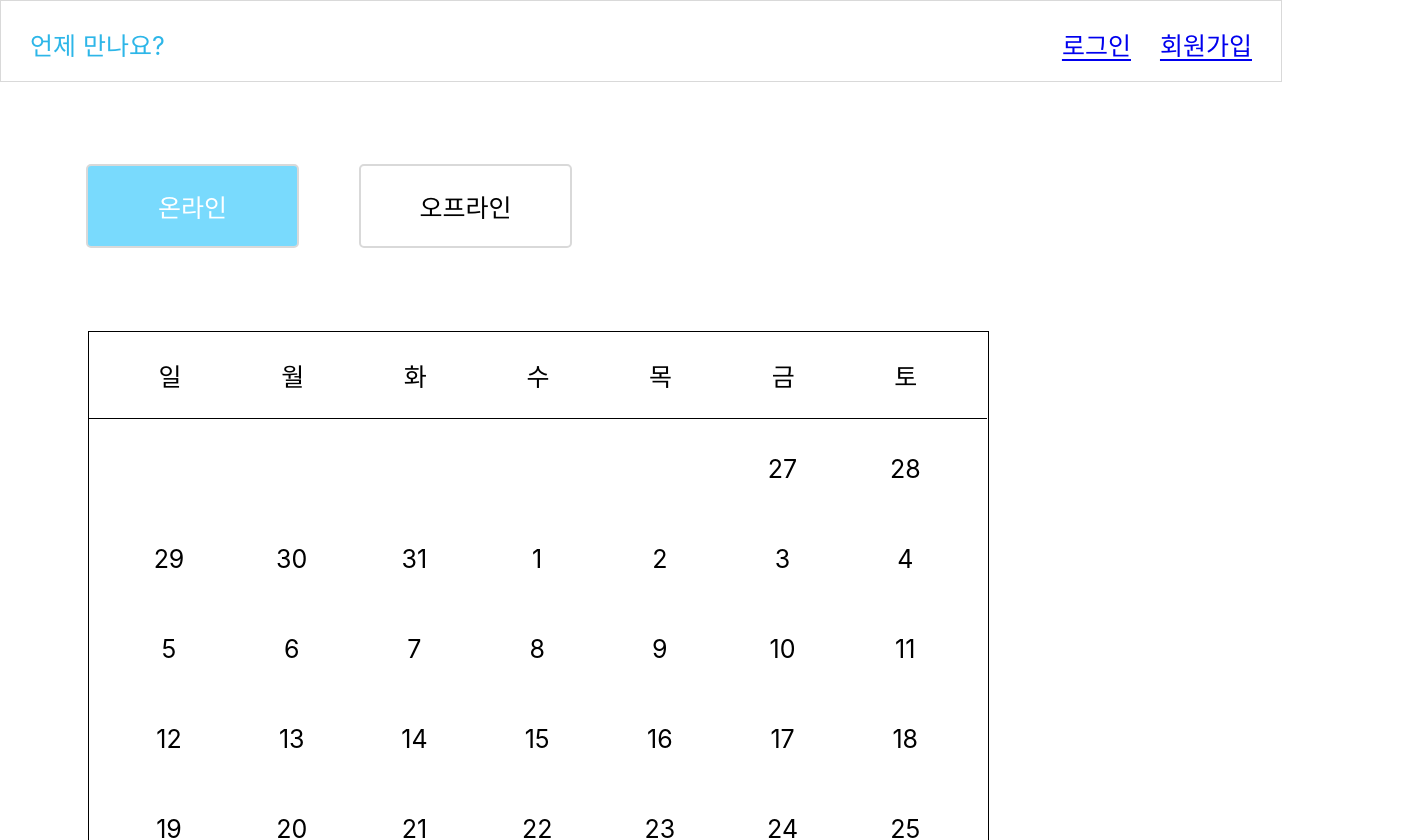
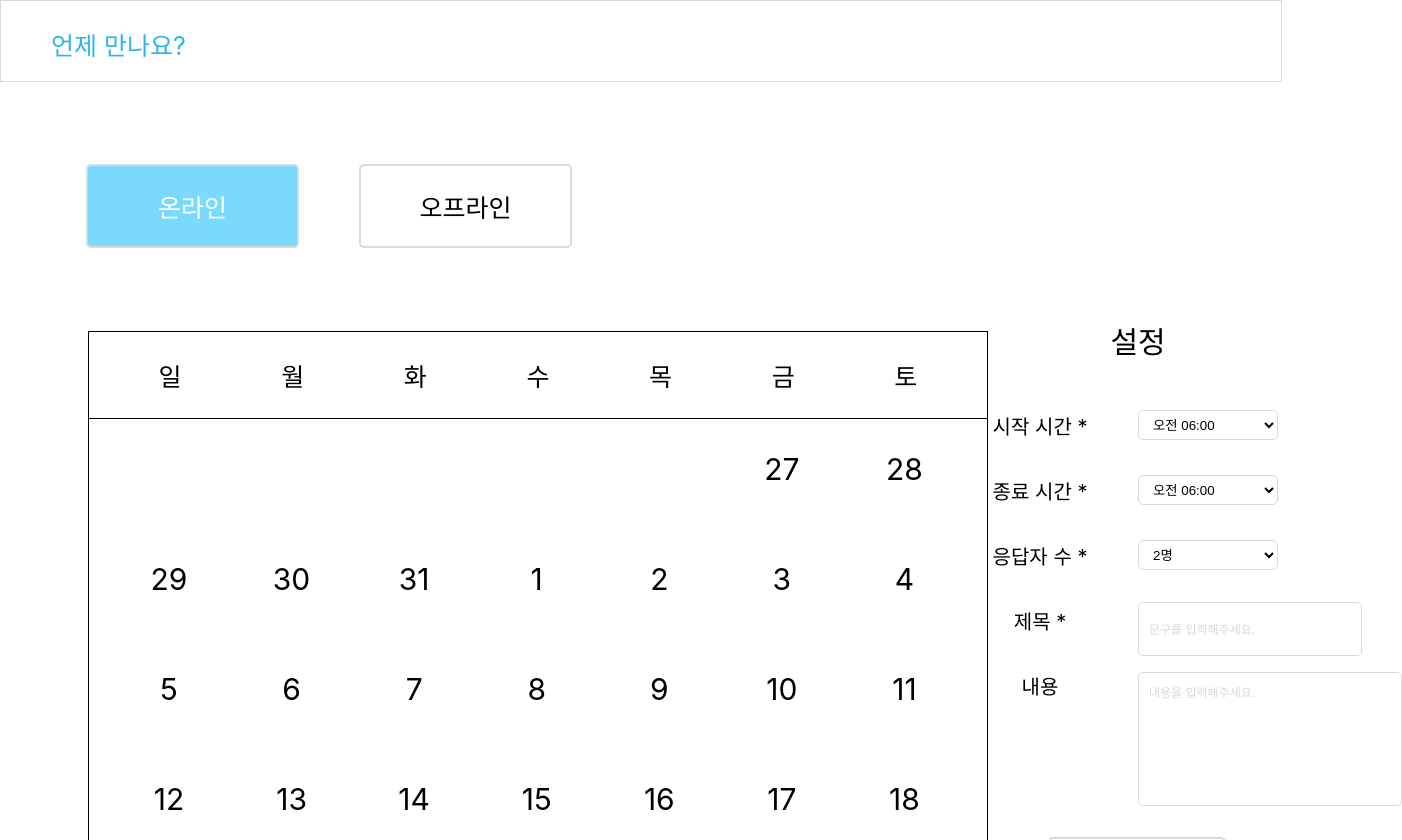
Before and after one commit to When-will-we-meet/front, a React (Create React App) app: page / in a window 1280 px wide. Shown: the top 840 px of the page, 1402 px wide, since content can reach past the window. Built offline with nearby package versions, Linux system fonts and the light colour scheme.

Commit message:
feat: ADD settings

```diff
--- a/src/components/Calender.tsx
+++ b/src/components/Calender.tsx
@@ -34,7 +34,7 @@ const DaysContainer = styled.div`
   display: grid;
   grid-template-columns: repeat(7, 1fr);
   padding: 20px;
-  row-gap: 30px;
+  row-gap: 50px;
 `;
 
 const DayBox = styled.div`
@@ -45,15 +45,19 @@ const DayBox = styled.div`
   justify-content: center;
   align-items: center;
   font-family: Inter;
-  font-size: 25px;
+  font-size: 30px;
   font-style: normal;
   font-weight: 400;
   line-height: normal;
 `;
 
-const Calender: React.FC = () => {
+interface CalenderProps {
+  selectedDay: number[];
+  setSelectedDay: any;
+}
+
+const Calender: React.FC<CalenderProps> = ({ selectedDay, setSelectedDay }) => {
   const [currentDate] = useState<Date>(new Date());
-  const [selectedDay, setSelectedDay] = useState<number[]>([]);
 
   const year = currentDate.getFullYear();
   const month = currentDate.getMonth();
@@ -68,7 +72,7 @@ const Calender: React.FC = () => {
     (_, i) => nextMonthStart + i
   );
 
-  const totalCells = 35; //7열 * 5행
+  const totalCells = 28; //7열 * 4행
   const daysAfter = Array.from(
     { length: totalCells - daysInCurrentMonth.length - firstDay },
     (_, i) => i + 1
@@ -82,8 +86,10 @@ const Calender: React.FC = () => {
 
   function handleDayClick(day: number) {
     if (day === 0) return;
-    setSelectedDay((prev) =>
-      prev.includes(day) ? prev.filter((d) => d !== day) : [...prev, day]
+    setSelectedDay((prev: any) =>
+      prev.includes(day)
+        ? prev.filter((d: number) => d !== day)
+        : [...prev, day]
     );
 
     console.log(selectedDay);
--- a/src/components/Header.tsx
+++ b/src/components/Header.tsx
@@ -18,7 +18,7 @@ const Logo = styled.p`
   font-style: normal;
   font-weight: 400;
   line-height: normal;
-  margin-left: 29px;
+  margin-left: 50px;
   //  Link 스타일
   a {
     text-decoration: none;
@@ -30,46 +30,12 @@ const Logo = styled.p`
   }
 `;
 
-const TextFlex = styled.div`
-  display: flex;
-`;
-
-const Text = styled.p`
-  color: #000;
-  text-align: center;
-  font-family: Inter;
-  font-size: 25px;
-  font-style: normal;
-  font-weight: 400;
-  line-height: normal;
-  text-decoration-line: underline;
-  text-decoration-style: solid;
-  text-decoration-skip-ink: auto;
-  text-decoration-thickness: auto;
-  text-underline-offset: auto;
-  text-underline-position: from-font;
-  margin-right: 29px;
-
-  //  Link 스타일
-  a:visited {
-    color: inherit;
-  }
-`;
-
 const Header: React.FC = () => {
   return (
     <Container>
       <Logo>
         <Link to="/">언제 만나요?</Link>
       </Logo>
-      <TextFlex>
-        <Text>
-          <Link to="/signin">로그인</Link>
-        </Text>
-        <Text>
-          <Link to="/signup">회원가입</Link>
-        </Text>
-      </TextFlex>
     </Container>
   );
 };
--- a/src/components/Settings.tsx
+++ b/src/components/Settings.tsx
@@ -1,7 +1,292 @@
-import React from "react";
+import React, { useState } from "react";
+import styled from "styled-components";
+import RightArrow from "../assets/icon_right_arrow.svg";
 
-const Settings: React.FC = () => {
-  return <></>;
+const Container = styled.div`
+  background: #fff;
+  display: flex;
+  flex-direction: column;
+  width: 525px;
+  height: 700px;
+  align-items: center;
+  gap: 35px;
+  margin-top: 40px;
+`;
+
+const Wrap = styled.div`
+  display: flex;
+  width: 300px;
+  height: 30px;
+`;
+
+const MainTitle = styled.p`
+  display: flex;
+  width: 153px;
+  flex-direction: column;
+  justify-content: center;
+  flex-shrink: 0;
+  color: #000;
+  text-align: center;
+  font-family: Inter;
+  font-size: 30px;
+  font-style: normal;
+  font-weight: 400;
+  line-height: normal;
+  margin-bottom: -5px;
+`;
+
+const SmallTitle = styled.p`
+  display: flex;
+  width: 104px;
+  height: 26px;
+  flex-direction: column;
+  justify-content: center;
+  flex-shrink: 0;
+  color: #000;
+  text-align: center;
+  font-family: Inter;
+  font-size: 20px;
+  font-style: normal;
+  font-weight: 400;
+  line-height: normal;
+`;
+
+const Select = styled.select`
+  width: 140px;
+  height: 30px;
+  padding-left: 10px;
+  flex-shrink: 0;
+  border-radius: 5px;
+  border: 1px solid #d9d9d9;
+  background: #fff;
+  margin-left: 46px;
+  margin-top: 18px;
+`;
+
+const TitleInput = styled.input`
+  text-align: left;
+  padding-left: 10px;
+  width: 210px;
+  height: 50px;
+  flex-shrink: 0;
+  border-radius: 5px;
+  border: 1px solid #d9d9d9;
+  background: #fff;
+  margin-left: 46px;
+  margin-top: 15px;
+  &::placeholder {
+    color: #d9d9d9;
+    font-family: Inter;
+    font-size: 12px;
+    font-style: normal;
+    font-weight: 400;
+    line-height: normal;
+  }
+`;
+
+const ContentInput = styled.textarea`
+  text-align: left;
+  padding-top: 10px;
+  padding-left: 10px;
+  width: 250px;
+  height: 120px;
+  flex-shrink: 0;
+  border-radius: 5px;
+  border: 1px solid #d9d9d9;
+  background: #fff;
+  margin-left: 46px;
+  margin-top: 20px;
+  resize: none;
+  &::placeholder {
+    color: #d9d9d9;
+    font-family: Inter;
+    font-size: 12px;
+    font-style: normal;
+    font-weight: 400;
+    line-height: normal;
+  }
+`;
+
+const Button = styled.button`
+  display: flex;
+  justify-content: center;
+  align-items: center;
+  width: 178px;
+  height: 58px;
+  flex-shrink: 0;
+  border-radius: 5px;
+  border: 2px solid #d9d9d9;
+  background: #fff;
+  color: #000;
+  text-align: center;
+  font-family: Inter;
+  font-size: 25px;
+  font-style: normal;
+  font-weight: 400;
+  line-height: normal;
+  padding-left: 20px;
+  margin-top: 120px;
+  margin-left: 60px;
+  cursor: pointer;
+`;
+
+const Img = styled.img`
+  width: 20px;
+  height: 40px;
+  margin-left: 10px;
+`;
+
+interface SettingsProps {
+  selectedDay: number[];
+  isOnline: boolean;
+}
+
+const Settings: React.FC<SettingsProps> = ({ selectedDay, isOnline }) => {
+  const [startTime, setStartTime] = useState<number>(6);
+  const [exitTime, setExitTime] = useState<number>(6);
+  const [responder, setResponder] = useState<number>(2);
+  const [title, setTitle] = useState<string>("");
+  const [content, setContent] = useState<string>("");
+  const times = [
+    "오전 06:00",
+    "오전 07:00",
+    "오전 08:00",
+    "오전 09:00",
+    "오전 10:00",
+    "오전 11:00",
+    "오후 12:00",
+    "오후 01:00",
+    "오후 02:00",
+    "오후 03:00",
+    "오후 04:00",
+    "오후 05:00",
+    "오후 06:00",
+    "오후 07:00",
+    "오후 08:00",
+    "오후 09:00",
+    "오후 10:00",
+    "오후 11:00",
+    "오후 12:00",
+  ];
+
+  const responders = [
+    "2명",
+    "3명",
+    "4명",
+    "5명",
+    "6명",
+    "7명",
+    "8명",
+    "9명",
+    "10명",
+  ];
+
+  function handleChangeStart(time: number) {
+    setStartTime(time);
+  }
+
+  function handleChangeExit(time: number) {
+    setExitTime(time);
+  }
+
+  function handleChangeResponder(index: number) {
+    setResponder(index);
+  }
+
+  function handleChangeTitle(e: any) {
+    setTitle(e.target.value);
+  }
+
+  function handleChangeContent(e: any) {
+    setContent(e.target.value);
+  }
+
+  function handleValidInspection() {
+    if (title && responder > 0 && exitTime - startTime > 0) {
+      alert(
+        "회의가 생성되었습니다 : " +
+          title +
+          " " +
+          responder +
+          " " +
+          startTime +
+          " " +
+          exitTime +
+          " " +
+          content +
+          " " +
+          selectedDay +
+          " " +
+          isOnline
+      );
+    } else {
+      alert("잘못되었습니다");
+    }
+  }
+  return (
+    <Container>
+      <MainTitle>설정</MainTitle>
+      <Wrap>
+        <SmallTitle>시작 시간 *</SmallTitle>
+        <Select
+          name="시작 시간"
+          onChange={(e) => handleChangeStart(parseInt(e.target.value))}
+        >
+          {times.map((time, index) => (
+            <option value={index + 6} key={index}>
+              {time}
+            </option>
+          ))}
+        </Select>
+      </Wrap>
+      <Wrap>
+        <SmallTitle>종료 시간 *</SmallTitle>
+        <Select
+          name="시작 시간"
+          onChange={(e) => handleChangeExit(parseInt(e.target.value))}
+        >
+          {times.map((time, index) => (
+            <option value={index + 6} key={index}>
+              {time}
+            </option>
+          ))}
+        </Select>
+      </Wrap>
+      <Wrap>
+        <SmallTitle>응답자 수 *</SmallTitle>
+        <Select
+          name="응답자 수"
+          onChange={(e) => handleChangeResponder(parseInt(e.target.value))}
+        >
+          {responders.map((responder, index) => (
+            <option value={index + 2} key={index}>
+              {responder}
+            </option>
+          ))}
+        </Select>
+      </Wrap>
+      <Wrap>
+        <SmallTitle>제목 *</SmallTitle>
+        <TitleInput
+          type="text"
+          placeholder="문구를 입력해주세요."
+          onChange={(e) => handleChangeTitle(e)}
+        />
+      </Wrap>
+      <Wrap>
+        <SmallTitle>내용</SmallTitle>
+        <ContentInput
+          placeholder="내용을 입력해주세요."
+          onChange={(e) => handleChangeContent(e)}
+        />
+      </Wrap>
+      <Wrap>
+        <Button onClick={() => handleValidInspection()}>
+          회의 생성 <Img src={RightArrow} />
+        </Button>
+      </Wrap>
+    </Container>
+  );
 };
 
 export default Settings;
--- a/src/routers/Main.tsx
+++ b/src/routers/Main.tsx
@@ -10,15 +10,20 @@ const Container = styled.div`
   flex-direction: column;
 `;
 
+const Wrap = styled.div`
+  display: flex;
+`;
+
 const Main: React.FC = () => {
   const [isOnline, setIsOnline] = useState<boolean>(true);
+  const [selectedDay, setSelectedDay] = useState<number[]>([]);
   return (
     <Container>
       <OnOff isOnline={isOnline} setIsOnline={setIsOnline} />
-      <div>
-        <Calender />
-        <Settings />
-      </div>
+      <Wrap>
+        <Calender selectedDay={selectedDay} setSelectedDay={setSelectedDay} />
+        <Settings selectedDay={selectedDay} isOnline={isOnline} />
+      </Wrap>
     </Container>
   );
 };
```
Also changed, not shown: src/assets/icon_right_arrow.svg (added).
